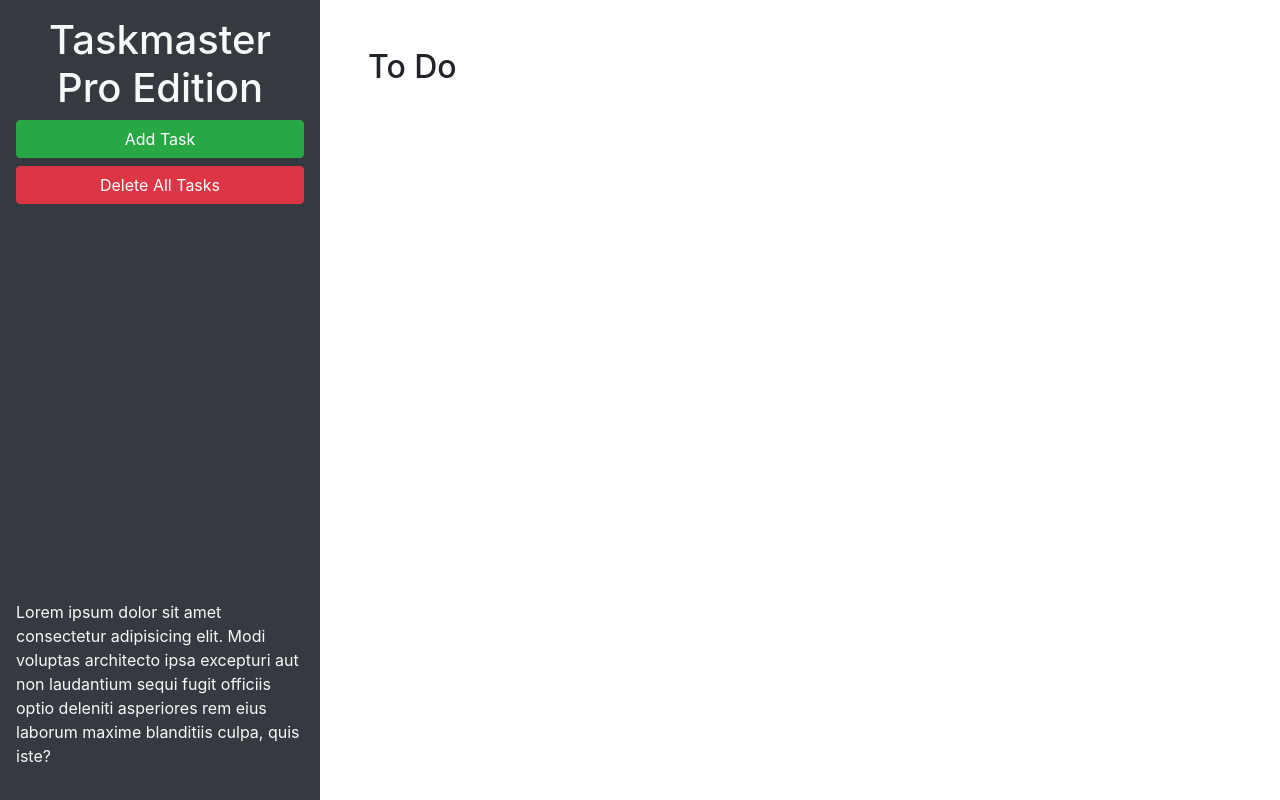
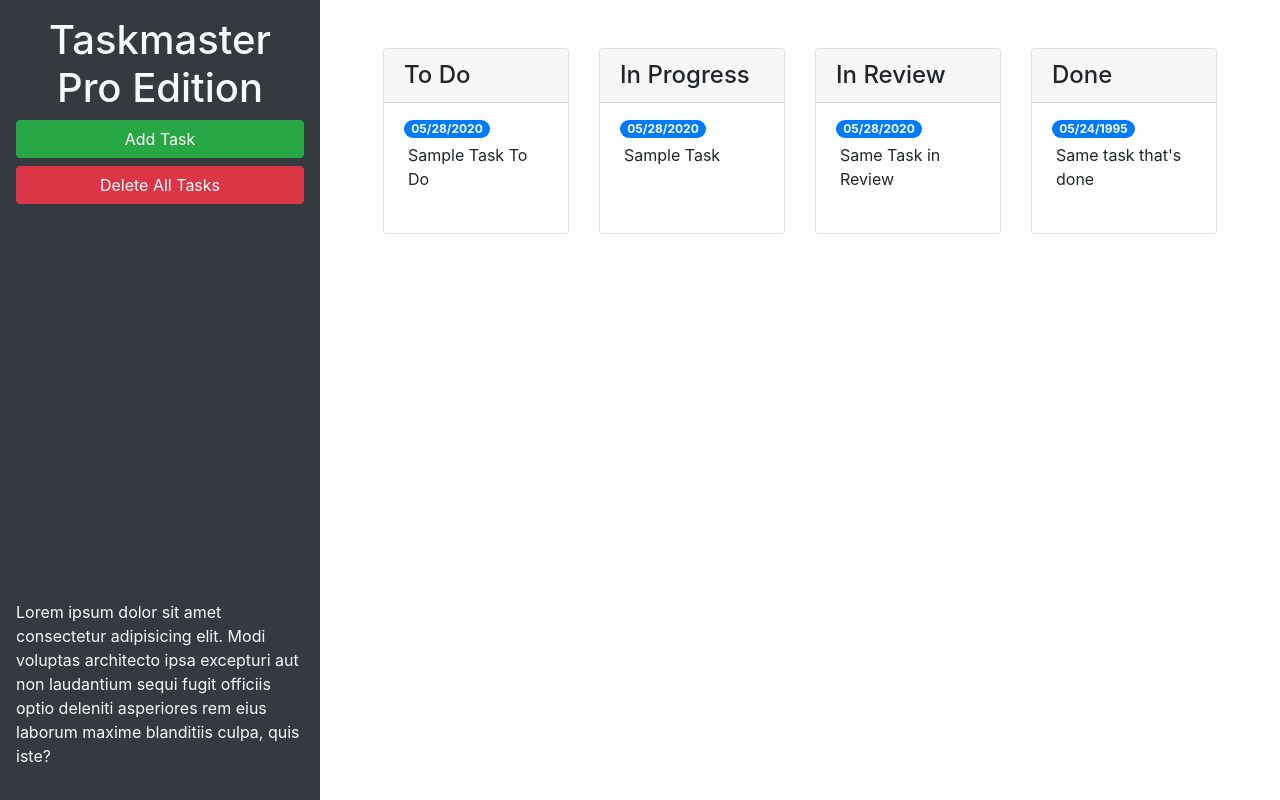
Before and after one commit to msatori/taskmaster-pro, a plain HTML site: page index.html in a window 1280 px wide. Drawn offline with nearby package versions, Linux system fonts and the light colour scheme.

Commit message:
added bootstrap to tasks/form

```diff
--- a/index.html
+++ b/index.html
@@ -24,11 +24,64 @@
       </p>
     </header>
     <main class="col-12 col-lg-9">
-      <div class="m-5">
-        <h2>To Do</h2>
-        <ul id="list-toDo" class="list-group"> </ul>
+      <div class="m-5 row justify-content-around">
+        <div class="col-12 col-md-6 col-xl-3 mb-3">
+          <div class="card">
+          <h4 class="card-header">To Do
+          </h4>
+          <ul id="list-toDo" class="list-group list-group-flush">
+            <li class="list-group-item">
+              <span class="badge badge-primary badge-pill">05/28/2020</span>
+              <p class="m-1">Sample Task To Do</p>
+            </li>
+          </ul>
+        </div>
       </div>
-    </main>
+      <!--todo end-->
+      <!--in progress start-->
+      <div class="col-12 col-md-6 col-xl-3 mb-3">
+        <div class="card">
+          <h4 class="card-header">In Progress
+          </h4>
+          <ul id="list-inProgress" class="list-group list-group-flush">
+            <li class="list-group-item">
+              <span class="badge badge-primary badge-pill">05/28/2020</span>
+              <p class="m-1">Sample Task</p>
+            </li>
+          </ul>
+        </div>
+      </div>
+      <!--in progress end-->
+      <!--in review start-->
+      <div class="col-12 col-md-6 col-xl-3 mb-3">
+        <div class="card">
+          <h4 class="card-header">In Review
+          </h4>
+          <ul id="list-inReview" class="list-group list-group-flush">
+            <li class="list-group-item">
+              <span class="badge badge-primary badge-pill">05/28/2020</span>
+              <p class="m-1">Same Task in Review</p>
+            </li>
+          </ul>
+        </div>
+      </div>
+      <!--in review end-->
+      <!--done start-->
+      <div class="col-12 col-md-6 col-xl-3 mb-3">
+        <div class="card">
+          <h4 class="card-header">Done
+          </h4>
+          <ul id="list-done" class="list-group list-group-flush">
+            <li class="list-group-item">
+              <span class="badge badge-primary badge-pill">05/24/1995</span>
+              <p class="m-1">Same task that's done</p>
+            </li>
+          </ul>
+        </div>
+      </div>
+      <!--done end-->
+  </div>
+  </main>
   </div>
 
   <!-- Modal -->
@@ -46,11 +99,11 @@
           <form>
             <div class="form-group">
               <label for="modalTaskDescription">Task description</label>
-              <textarea id="modalTaskDescription" rows="3"></textarea>
+              <textarea id="modalTaskDescription" rows="3" class="form-control"></textarea>
             </div>
             <div class="form-group">
               <label for="modalDueDate">Due date</label>
-              <input type="text" id="modalDueDate" placeholder="mm/dd/yyyy" autocomplete="off" />
+              <input type="text" class="form-contrrol" id="modalDueDate" placeholder="mm/dd/yyyy" autocomplete="off" />
             </div>
           </form>
         </div>
```
